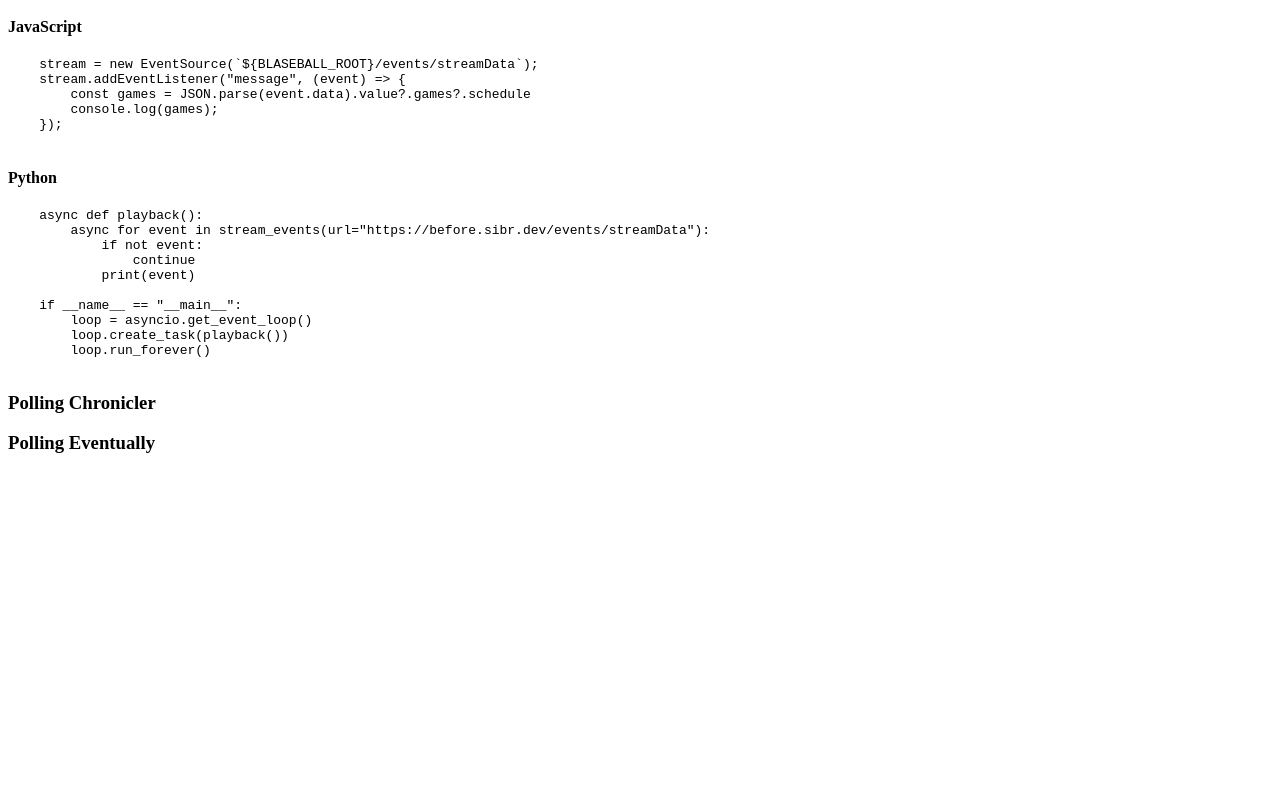
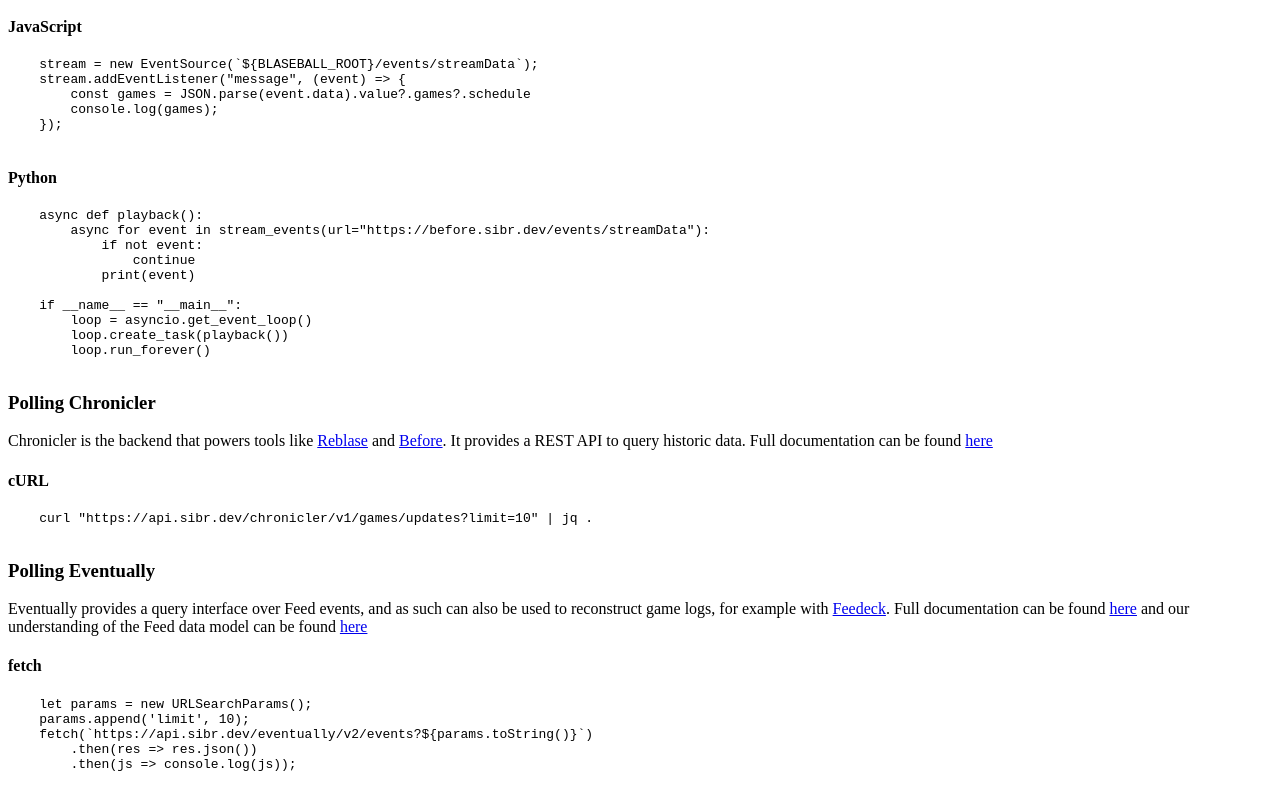
Before and after one commit to Society-for-Internet-Blaseball-Research/hackathon.sibr.dev, a plain HTML site: page index.html in a window 1280 px wide. Shown: the part 1165-1965 px from the top of the page. Before the commit the page ends 1638 px from the top, so only its background shows below. Drawn offline with Linux system fonts and the light colour scheme.

Commit message:
more examples

```diff
--- a/index.html
+++ b/index.html
@@ -91,7 +91,20 @@
         loop.run_forever()
     </pre>
     <h3>Polling Chronicler</h3>
+    <p>Chronicler is the backend that powers tools like <a href="https://reblase.sibr.dev/">Reblase</a> and <a href="https://before.sibr.dev/">Before</a>. It provides a REST API to query historic data. Full documentation can be found <a href="https://docs.sibr.dev/docs/apis/reference/Chronicler.v1.yaml">here</a>
+    <h4>cURL</h4>
+    <pre>
+    curl "https://api.sibr.dev/chronicler/v1/games/updates?limit=10" | jq .
+    </pre>
     <h3>Polling Eventually</h3>
-
+    <p>Eventually provides a query interface over Feed events, and as such can also be used to reconstruct game logs, for example with <a href="https://feedeck.sibr.dev">Feedeck</a>. Full documentation can be found <a href="https://alisww.github.io/eventually/#/default/events">here</a> and our understanding of the Feed data model can be found <a href="https://docs.sibr.dev/docs/apis/reference/Blaseball-API.v1.yaml/components/schemas/FeedEvent">here</a>
+    <h4>fetch</h4>
+    <pre>
+    let params = new URLSearchParams();
+    params.append('limit', 10);
+    fetch(`https://api.sibr.dev/eventually/v2/events?${params.toString()}`)
+        .then(res => res.json())
+        .then(js => console.log(js));
+    </pre>
 </body>
 </html>
```
